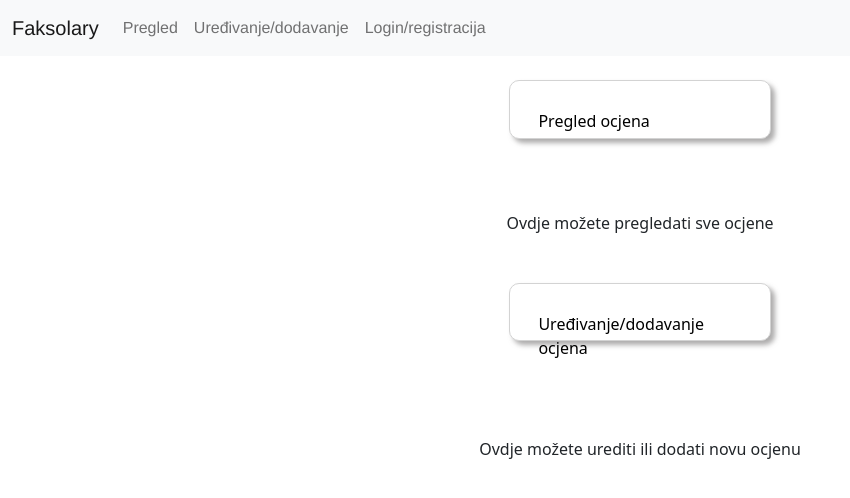
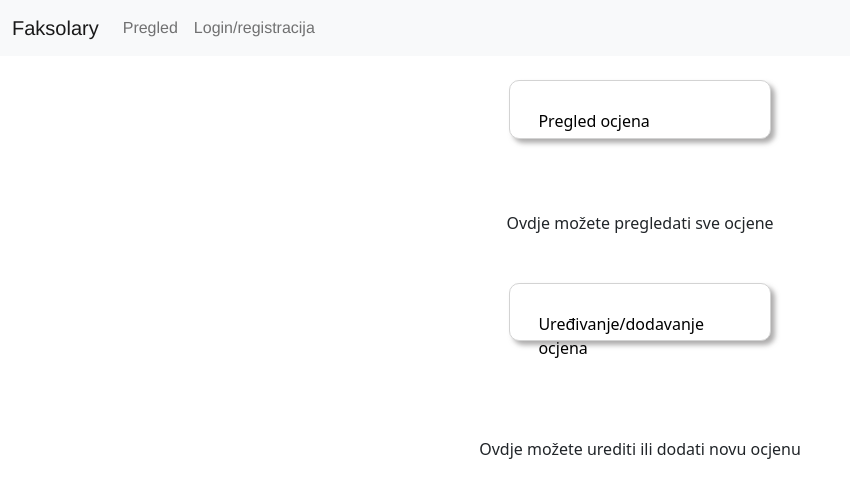
Before and after one commit to Kristijan-Kekic/WA-Frontend, a Vue app: page / in a window 1280 px wide. Shown: the top 498 px of the page, without its empty margins (0-850 px from the left). Built offline with nearby package versions, Linux system fonts and the light colour scheme.

Commit message:
mali popravak

```diff
--- a/src/App.vue
+++ b/src/App.vue
@@ -13,7 +13,7 @@
               <a class="nav-link" href="/pregled">Pregled</a>
             </li>
             <li class="nav-item">
-              <a class="nav-link" href="/edit">Uređivanje/dodavanje</a>
+              <a class="nav-link" href="/edit" v-if="auth.authenticated">Uređivanje/dodavanje</a>
             </li>
             <li class="nav-item" v-if="!auth.authenticated">
               <a class="nav-link" href="/login_reg">Login/registracija</a>
```
